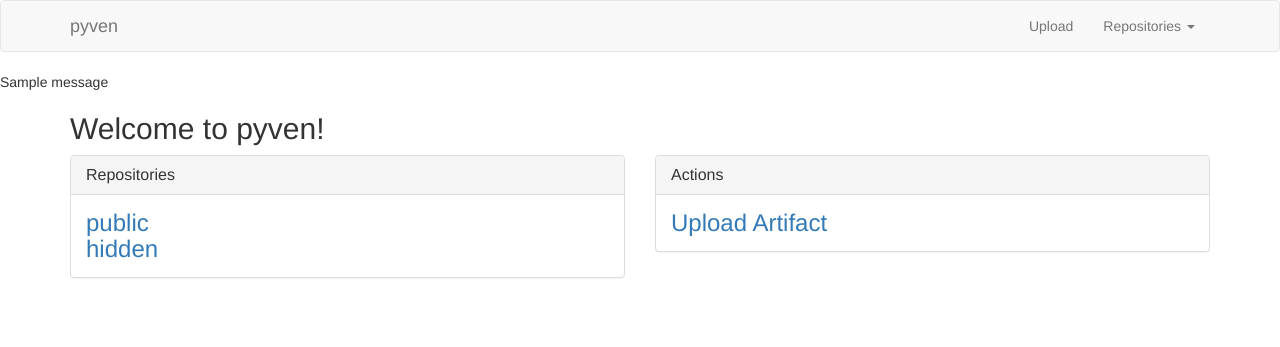
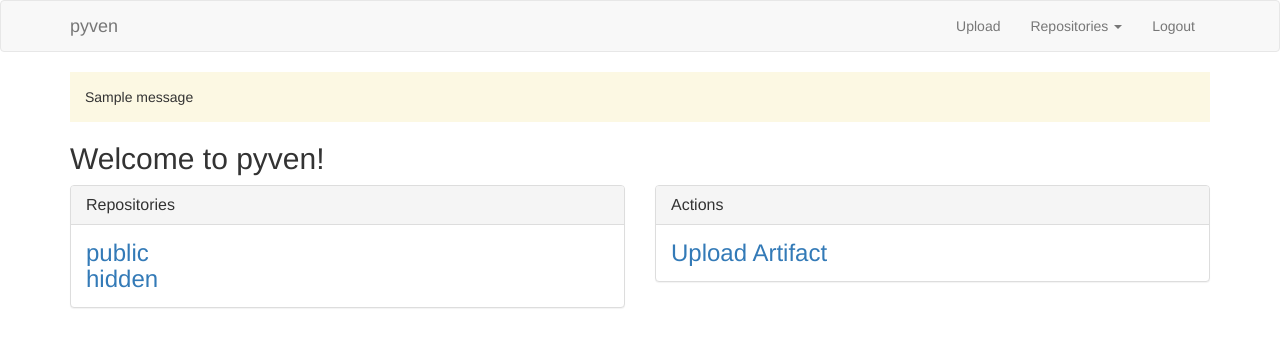
Before and after one commit to nickrobson/pyven, a Flask app: page / in a window 1280 px wide. Shown: the top 347 px of the page. Run offline with Flask 2, Linux system fonts and the light colour scheme; the visitor is signed in with stand-in values (Sample User, id 1); one stand-in notice (Sample message) is shown; some libraries are stand-ins or nearby versions.

Commit message:
Highlight flashed messages so they're much more easily visible (and actually have CSS)

```diff
--- a/static/css/style.css
+++ b/static/css/style.css
@@ -20,3 +20,12 @@
 .marginless {
     margin: 0;
 }
+
+.flash {
+    padding: 0px 15px 15px 15px;
+    width: 100%;
+}
+
+.flash:nth-child(1) {
+    padding-top: 15px;
+}
--- a/templates/layout.html
+++ b/templates/layout.html
@@ -9,12 +9,14 @@
     </head>
     <body>
         {% include "nav.html" %}
-        {% for flash in get_flashed_messages() %}
-            <div class="flash">
-                {{ flash }}
+        <div class="container">
+            <div class="flashes">
+                {% for flash in get_flashed_messages() %}
+                    <div class="bg-warning flash">
+                        {{ flash }}
+                    </div>
+                {% endfor %}
             </div>
-        {% endfor %}
-        <div class="container">
             {% block body %}{% endblock %}
         </div>
         <script type="text/javascript" src="{{ url_for('.static', filename='js/jquery.min.js') }}"></script>
--- a/templates/nav.html
+++ b/templates/nav.html
@@ -25,6 +25,9 @@
                         {% endfor %}
                     </ul>
                 </li>
+                {% if session.get('username') %}
+                    <li><a href="{{ url_for('main.get_index') }}logout/">Logout</a></li>
+                {% endif %}
             </ul>
         </div>
     </div>
```
Lines whose indentation alone changed are shown as unchanged.
